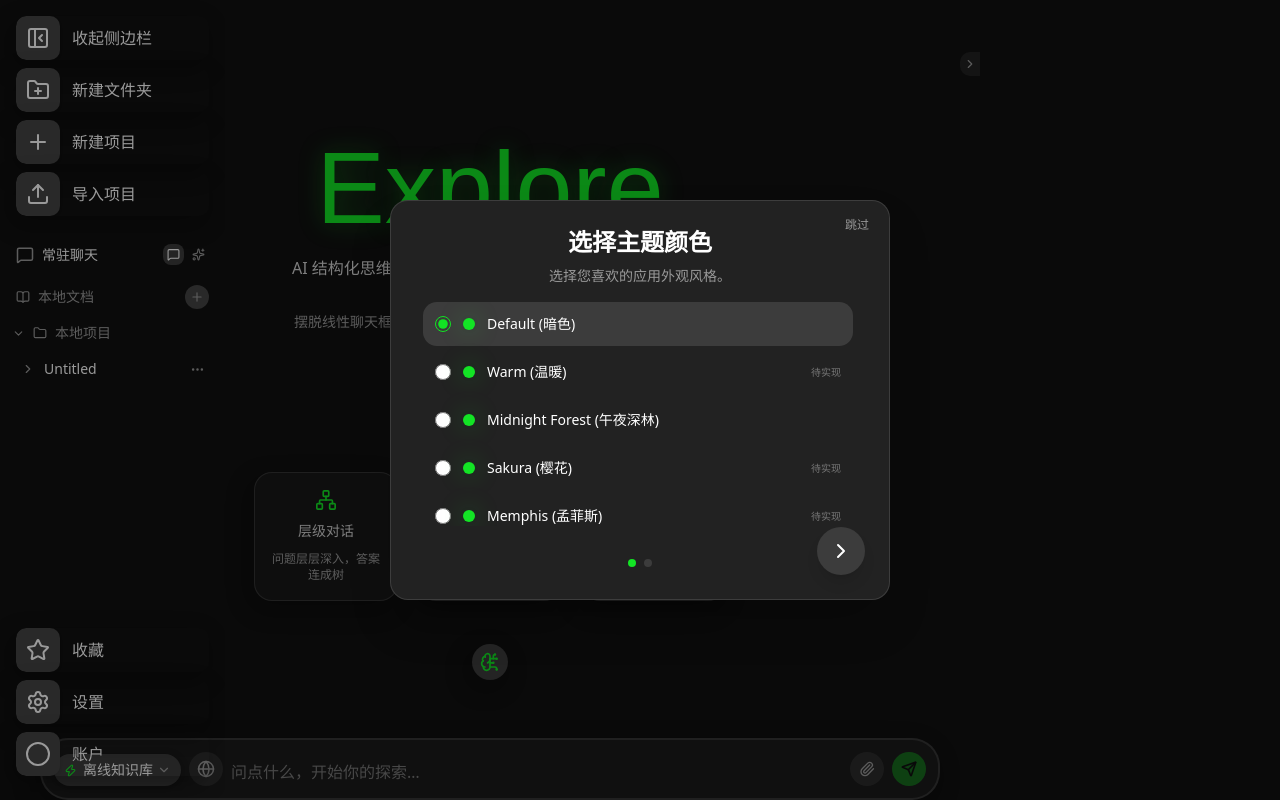
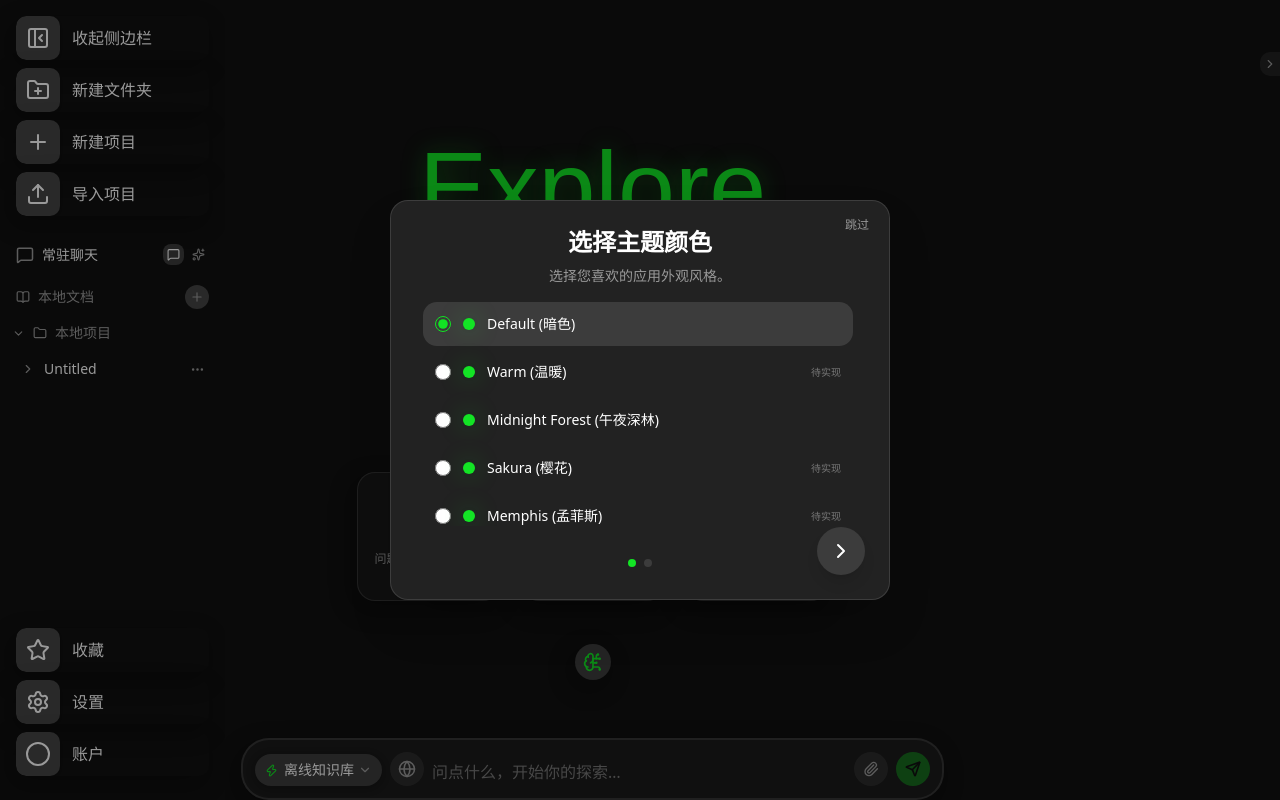
Before and after one commit to origin0722/Origin-Explore, a Next.js app: page / in a window 1280 px wide. Built offline with nearby package versions, Linux system fonts and the light colour scheme; a web font is replaced by a local one.

Commit message:
四段式布局规范：侧边栏真实占位、对话区|卡片树|思维宇宙顺序固定、思维宇宙折叠条贴最右、滚动条回到对话框右缘

```diff
--- a/scripts/verify-ui-fixes.mjs
+++ b/scripts/verify-ui-fixes.mjs
@@ -48,6 +48,28 @@ const legacyToggle = await page.evaluate(() =>
   [...document.querySelectorAll("button")].some((b) => (b.getAttribute("aria-label") ?? "").includes("收起轮次导航"))
 );
 log("1b. no legacy rail toggle button:", !legacyToggle);
+const pos = await page.evaluate(() => {
+  const railBtn = document.querySelector("button[title='思维宇宙']");
+  const railRect = railBtn?.parentElement?.getBoundingClientRect();
+  const treeWrap = document.querySelector("[title^='轮次导航图']");
+  const treeRect = treeWrap?.getBoundingClientRect();
+  const card = document.querySelector("[class*='rounded-[24px]']");
+  const cardRect = card?.getBoundingClientRect();
+  const cardLeft = cardRect ? Math.round(cardRect.left) : null;
+  const sbWrapper = document.querySelector("aside")?.parentElement;
+  const sbRight = sbWrapper ? Math.round(sbWrapper.getBoundingClientRect().right) : 225;
+  return {
+    railRight: railRect ? Math.round(railRect.right) : null,
+    treeLeft: treeRect ? Math.round(treeRect.left) : null,
+    treeRight: treeRect ? Math.round(treeRect.right) : null,
+    cardRight: cardRect ? Math.round(cardRect.right) : null,
+    cardLeft,
+    sbRight,
+  };
+});
+log("1c. mindscape rail at far right edge:", pos.railRight === 1440, JSON.stringify(pos));
+log("1d. order 对话框 < 卡片树 < 思维宇宙:", (pos.cardRight ?? Infinity) <= (pos.treeLeft ?? 0) && (pos.treeRight ?? 0) <= (pos.railRight ?? 0));
+log("1e. dialog clears the sidebar (no overlap):", (pos.cardLeft ?? 0) >= pos.sbRight - 1);
 
 // 2. Mindscape FAB toggles.
 const fabLabel = await page.evaluate(() => document.querySelector("button[aria-label='打开思维宇宙']")?.getAttribute("aria-label"));
--- a/src/components/sites/ai-explore-poker-820d0558/shell.tsx
+++ b/src/components/sites/ai-explore-poker-820d0558/shell.tsx
@@ -69,12 +69,9 @@ export function AppShell() {
 
   return (
     <div className="fixed inset-0 flex overflow-hidden overscroll-none bg-bg">
-      {/* ---- Sidebar: absolute overlay on desktop (does not take flow space —
-             main stays full-screen so content centers on x=720 like the
-             original), off-canvas drawer on mobile. Width tracks `collapsed`
-             on every breakpoint (225px / 56px). ---- */}
+      {/* ---- Sidebar: 桌面端为真实占位列（不遮挡对话框）；移动端 off-canvas 抽屉 ---- */}
       <div
-        className={`fixed bottom-0 left-0 top-0 z-40 h-full overflow-hidden bg-bg transition-all duration-200 sm:absolute sm:translate-x-0 sm:bg-transparent ${
+        className={`fixed inset-y-0 left-0 z-40 h-full shrink-0 overflow-hidden bg-bg transition-all duration-200 sm:static sm:z-auto sm:translate-x-0 sm:bg-transparent ${
           collapsed ? "w-[56px]" : "w-[225px]"
         } ${mobileOpen ? "translate-x-0" : "-translate-x-full"}`}
       >
@@ -90,9 +87,9 @@ export function AppShell() {
         />
       )}
 
-      {/* ---- Main column ---- */}
-      <main className="relative flex-1 overflow-hidden flex">
-        {/* 对话区（flex-1；聊天卡片在其内居中，最大 990px） */}
+      {/* ---- Main row: 对话区 | 轮次导航卡片树 | 思维宇宙（贴最右） ---- */}
+      <main className="relative flex min-w-0 flex-1 overflow-hidden">
+        {/* 对话区（聊天卡片在其中居中，最大 990px） */}
         <div className="relative z-10 flex h-full min-w-0 flex-1 flex-col">
           {/* Mobile hamburger — opens the sidebar drawer */}
           <button
@@ -118,29 +115,7 @@ export function AppShell() {
             </div>
           </div>
 
-          {/* Desktop: right Mindscape panel (mobile opens its own fullscreen
-              drawer via the FAB below — container stays decoration-free there) */}
-          {mindscapeOpen && (
-            <div className="absolute right-0 top-0 z-10 h-full sm:w-[225px] sm:border-l sm:border-divider sm:bg-bg/60 sm:backdrop-blur-sm">
-              <MindscapePanel onClose={() => setMindscapeOpen(false)} />
-            </div>
-          )}
-          {/* Desktop: always-visible 20px Mindscape rail (expand/collapse) */}
-          <div className="absolute right-0 top-0 z-20 hidden h-full w-[20px] sm:block">
-            <button
-              type="button"
-              aria-label={mindscapeOpen ? "收起思维宇宙" : "打开思维宇宙"}
-              title="思维宇宙"
-              onClick={() => setMindscapeOpen(!mindscapeOpen)}
-              className="absolute right-0 top-[52px] flex h-6 w-5 items-center justify-center rounded-l-lg bg-btn-std/40 text-text-tertiary transition-colors hover:bg-btn-std"
-            >
-              <ChevronLeft size={14} className={mindscapeOpen ? "" : "rotate-180"} />
-            </button>
-          </div>
-
-          {/* Centered Mind Universe toggle — original places it bottom-center above
-              the input (32x32 @90px on mobile / 36x36 @120px on desktop) with a
-              brand-green glyph. Click again to close the Mindscape panel. */}
+          {/* Centered Mind Universe toggle — bottom-center of the dialog area */}
           <button
             type="button"
             aria-label={mindscapeOpen ? "关闭思维宇宙" : "打开思维宇宙"}
@@ -156,14 +131,32 @@ export function AppShell() {
           </div>
         </div>
 
-        {/* Desktop: 轮次导航卡片树 —— 对话框与思维宇宙之间的独立区域 */}
-        <div className="relative z-10 hidden w-[300px] shrink-0 flex-col lg:flex">
+        {/* 轮次导航卡片树：对话框与思维宇宙之间的独立区域 */}
+        <div className="relative z-10 mr-5 hidden w-[300px] shrink-0 flex-col lg:flex">
           <div
             className="my-auto max-h-[62%] overflow-y-auto overflow-x-hidden pt-[8vh]"
             title="轮次导航图：点击跳转 · 右键切换已读/未读"
           >
             <TurnGraphPanel />
           </div>
+        </div>
+
+        {/* 思维宇宙（贴最右侧）：Mindscape 面板 + 20px 折叠条 */}
+        {mindscapeOpen && (
+          <div className="absolute right-0 top-0 z-10 h-full w-[225px] border-l border-divider bg-bg/60 backdrop-blur-sm">
+            <MindscapePanel onClose={() => setMindscapeOpen(false)} />
+          </div>
+        )}
+        <div className="absolute right-0 top-0 z-20 hidden h-full w-[20px] sm:block">
+          <button
+            type="button"
+            aria-label={mindscapeOpen ? "收起思维宇宙" : "打开思维宇宙"}
+            title="思维宇宙"
+            onClick={() => setMindscapeOpen(!mindscapeOpen)}
+            className="absolute right-0 top-[52px] flex h-6 w-5 items-center justify-center rounded-l-lg bg-btn-std/40 text-text-tertiary transition-colors hover:bg-btn-std"
+          >
+            <ChevronLeft size={14} className={mindscapeOpen ? "" : "rotate-180"} />
+          </button>
         </div>
       </main>
 
```
Also changed, not shown: qa-out/termstack-check.png, 1 other file (tests, documents, lock files or other folders).
